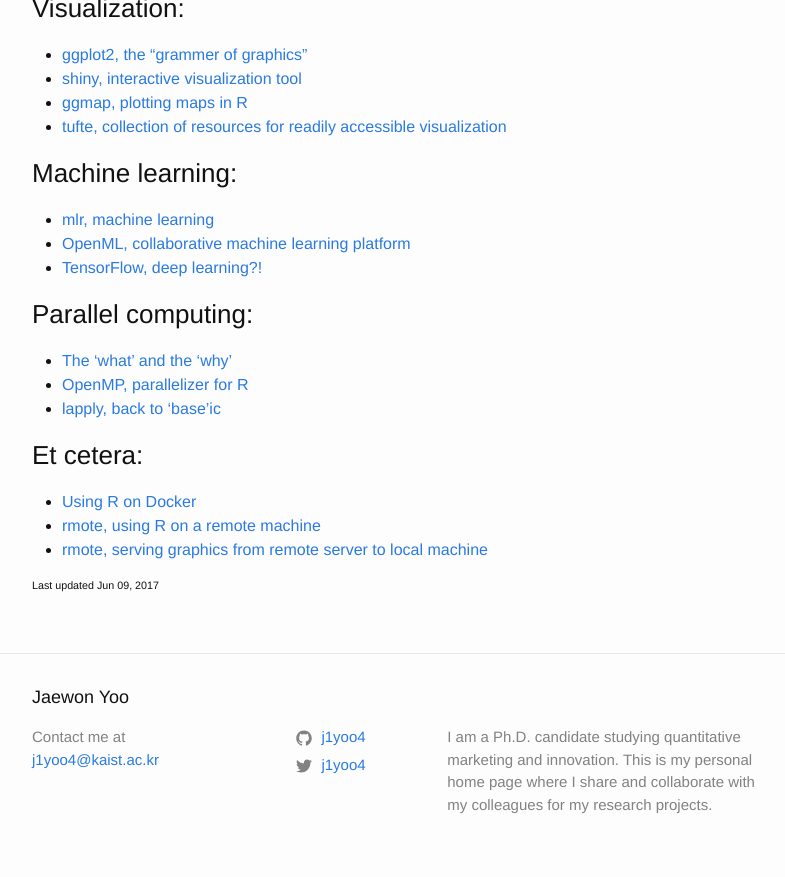
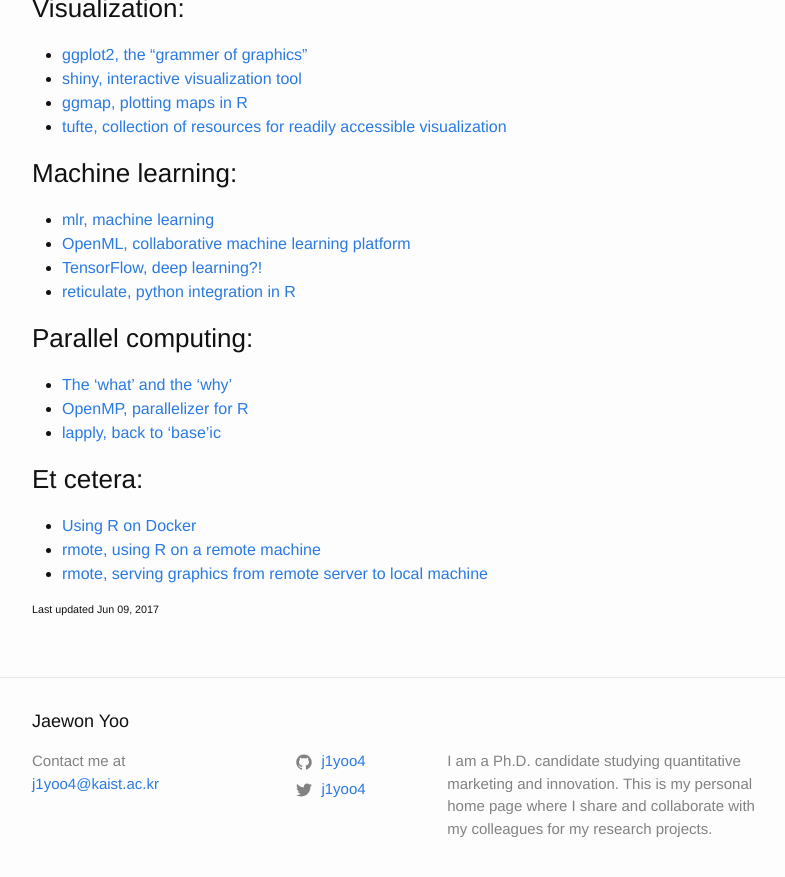
Before and after one commit to j1yoo/j1yoo.github.io, a Jekyll site: the page built from _posts/2017-06-08-useful_r_packages.md, in a window 1280 px wide and 900 px high, scrolled down 730 px. Shown: the top 877 px of the window, without its empty margins (238-1023 px from the left). Built offline with Jekyll 4.4.1, drawn with Linux system fonts in a browser that asks for light colours.

Commit message:
Create 2017-06-08-useful_r_packages.md

```diff
--- a/_posts/2017-06-08-useful_r_packages.md
+++ b/_posts/2017-06-08-useful_r_packages.md
@@ -33,6 +33,7 @@
 * [mlr, machine learning](https://cran.r-project.org/web/packages/mlr/vignettes/mlr.html)
 * [OpenML, collaborative machine learning platform](https://cran.r-project.org/web/packages/OpenML/index.html)
 * [TensorFlow, deep learning?!](https://tensorflow.rstudio.com/)
+* [reticulate, python integration in R](https://www.r-bloggers.com/test-driving-python-integration-in-r-using-the-reticulate-package/)
 
 ### Parallel computing:
 * [The 'what' and the 'why'](https://www.r-bloggers.com/r-with-parallel-computing-from-user-perspectives/)
```
